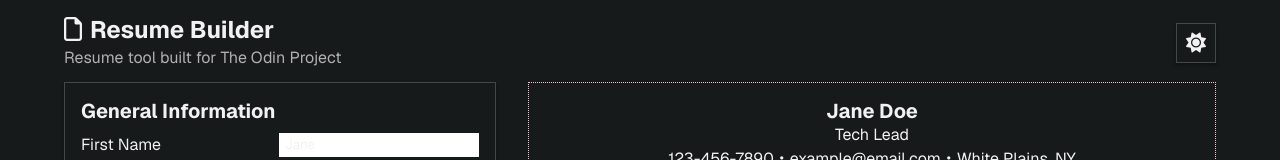
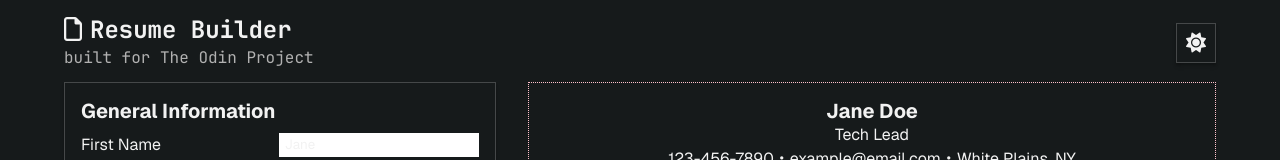
Before and after one commit to JonahKF/react-resume-app, a React (Vite) app: page / in a window 1280 px wide. Shown: the top 160 px of the page. Built offline with nearby package versions, Linux system fonts and the light colour scheme.

Commit message:
added mono font, changed header to mono font, renamed functions for saving

```diff
--- a/src/components/App.jsx
+++ b/src/components/App.jsx
@@ -55,14 +55,14 @@ function App() {
     skills: ["JavaScript", "React", "Vite", "SQL", "node.js"],
   });
 
-  const handleGeneralInfoSave = (updatedGeneralInfo) => {
+  const saveGeneralInfo = (updatedGeneralInfo) => {
     setPerson((prevPerson) => ({
       ...prevPerson,
       generalInfo: updatedGeneralInfo,
     }));
   };
 
-  const handleExpInfoSave = (updatedExpInfo) => {
+  const saveExperience = (updatedExpInfo) => {
     setPerson((prevPerson) => {
       const newExpInfo = prevPerson.expInfo.map((experience) => {
         if (experience.id === updatedExpInfo.id) {
@@ -78,7 +78,7 @@ function App() {
     });
   };
 
-  const handleEduInfoSave = (updatedEduInfo) => {
+  const saveEducation = (updatedEduInfo) => {
     setPerson((prevPerson) => {
       const newEduInfo = prevPerson.eduInfo.map((education) => {
         if (education.id === updatedEduInfo.id) {
@@ -130,9 +130,7 @@ function App() {
     }));
   };
 
-  const addNewSkill = () => {
-    console.log("placeholder");
-  };
+  const addNewSkill = () => {};
 
   const removeExperience = (id) => {
     setPerson((prevPerson) => ({
@@ -158,9 +156,7 @@ function App() {
             <i className="fa-regular fa-file"></i>
             Resume Builder
           </h1>
-          <div className="intro-text">
-            Resume tool built for The Odin Project
-          </div>
+          <div className="intro-text">built for The Odin Project</div>
         </div>
 
         <button className="light-mode-toggle">
@@ -174,7 +170,7 @@ function App() {
             <h2>General Information</h2>
             <GeneralInfo
               personData={person.generalInfo}
-              onSave={handleGeneralInfoSave}
+              onSave={saveGeneralInfo}
             />
           </div>
 
@@ -184,7 +180,7 @@ function App() {
               <ExpInfo
                 key={experience.id}
                 experienceData={experience}
-                onSave={handleExpInfoSave}
+                onSave={saveExperience}
                 onRemove={removeExperience}
                 index={index}
               />
@@ -205,7 +201,7 @@ function App() {
               <EduInfo
                 key={education.id}
                 educationData={education}
-                onSave={handleEduInfoSave}
+                onSave={saveEducation}
                 onRemove={removeEducation}
                 index={index}
               />
--- a/src/styles/App.css
+++ b/src/styles/App.css
@@ -8,6 +8,11 @@ h1 {
 
 h1 > i {
     margin-right: 0.5rem;
+}
+
+h1,
+.intro-text {
+    font-family: var(--font-mono) !important;
 }
 
 .header-text > div {
--- a/src/styles/index.css
+++ b/src/styles/index.css
@@ -7,9 +7,20 @@
     font-style: normal;
     font-display: swap;
 }
+@font-face {
+    font-family: "JetBrains Mono";
+    src: url("../assets/fonts/JetBrainsMono[wght].ttf")
+        format("truetype-variations");
+
+    font-weight: 1 1000;
+
+    font-style: normal;
+    font-display: swap;
+}
 
 :root {
     --font: "Geist", sans-serif;
+    --font-mono: "JetBrains Mono", mono;
     line-height: 1.5;
     font-weight: 400;
 
```
Also changed, not shown: src/assets/fonts/JetBrainsMono[wght].ttf (added).
